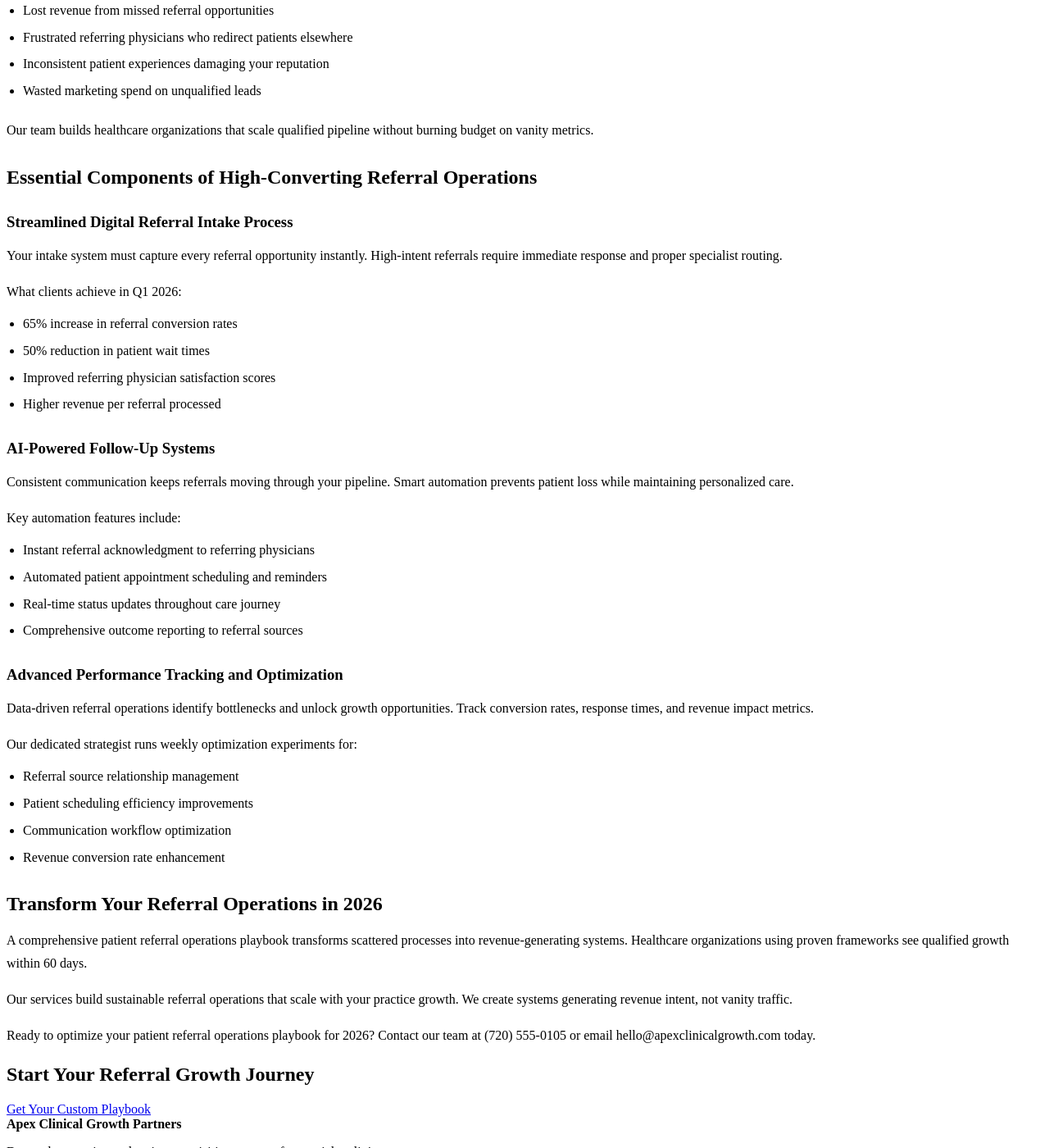
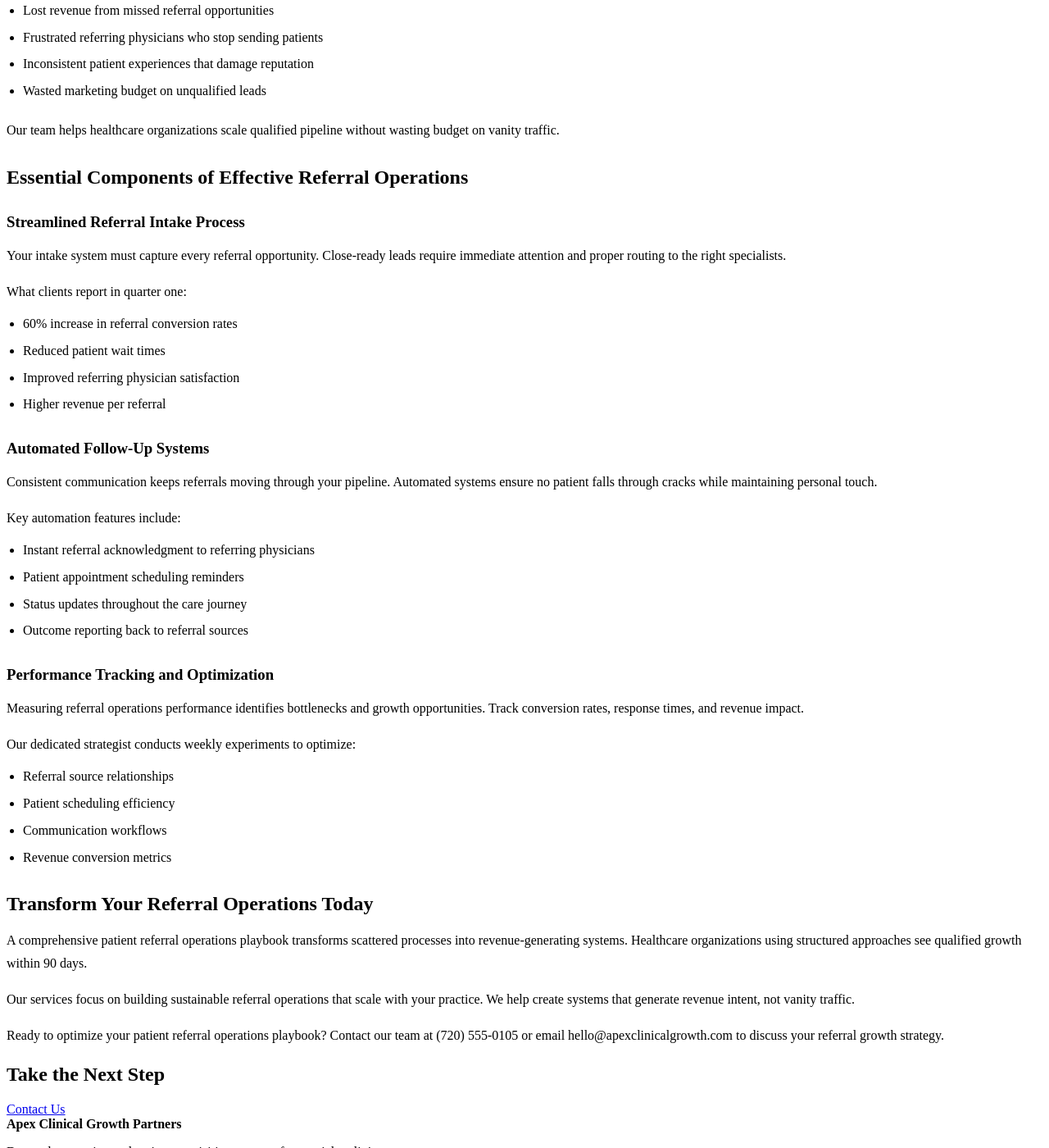
Before and after one commit to prjctlphbt/orbitr-canary-angular-20260228, a Jekyll site: the page angular-referral-ops-playbook-20260228142149.html, which Jekyll copies as it is, in a window 1280 px wide and 1400 px high, scrolled down 361 px. Shown: the whole window at 82% size. Built offline with Jekyll 4.4.1, drawn with Linux system fonts in a browser that asks for light colours; some of the changed text lies outside the part shown.

Commit message:
Rollback: Revert changes to angular-referral-ops-playbook-20260228142149.html

```diff
--- a/angular-referral-ops-playbook-20260228142149.html
+++ b/angular-referral-ops-playbook-20260228142149.html
@@ -4,8 +4,8 @@
 <head>
 <meta charset="utf-8"/>
 <meta content="width=device-width, initial-scale=1.0" name="viewport"/>
-<meta content="Master patient referral operations with our proven 2026 playbook. Boost conversion rates by 60%, streamline workflows, and accelerate healthcare growth today." name="description"/>
-<title>Patient Referral Operations Playbook 2026 - Healthcare Growth</title>
+<meta content="Streamline patient referrals with our comprehensive operations playbook. Optimize workflows, boost growth, and improve patient outcomes. Get started today." name="description"/>
+<title>Patient Referral Operations Playbook - Healthcare Growth</title>
 <style>
 
 
@@ -95,69 +95,69 @@
 <a href="/services/">Services</a>
 <a href="/blog/insights/">Insights</a>
 <a href="/contact/">Contact</a>
-<a class="cta" href="/contact/">Book Strategy Call</a>
+<a class="cta" href="/contact/">Book Intro Call</a>
 </nav>
 </div>
 </header>
 <main class="page-main">
 <section class="page-hero landing-hero">
 <div class="container">
-<h1>Patient Referral Operations Playbook 2026 - Healthcare Growth</h1>
-<a class="cta" href="/services/">Get Your Playbook</a>
+<h1>Patient Referral Operations Playbook - Healthcare Growth</h1>
+<a class="cta" href="/services/">Contact Us</a>
 </div>
 </section>
 <section class="landing-content">
 <div class="container orbitr-generated-content">
-<h1>Patient Referral Operations Playbook 2026 - Healthcare Growth</h1>
-<p>Your patient referral operations playbook determines practice success in 2026. Healthcare organizations lose 45% of referrals due to outdated processes and poor follow-up systems.</p>
-<p>Apex Clinical Growth Partners serving Denver, CO creates systematic approaches that convert referral opportunities into measurable revenue growth.</p>
-<h2>Why Your Patient Referral Operations Playbook Drives Growth</h2>
-<p>Referral operations directly impact your 2026 revenue goals. Without a structured patient referral operations playbook, practices experience:</p>
+<h1>Patient Referral Operations Playbook - Healthcare Growth</h1>
+<p>Your patient referral operations playbook determines whether your practice grows or stagnates. Most healthcare organizations lose 40% of referrals due to broken processes and missed follow-ups.</p>
+<p>Orbitr Canary Angular 20260228 serving the Denver, CO community specializes in creating systematic approaches that convert referral intent into revenue growth.</p>
+<h2>Why Your Patient Referral Operations Playbook Matters</h2>
+<p>Referral operations directly impact your bottom line. Without a structured patient referral operations playbook, practices experience:</p>
 <ul>
 <li>Lost revenue from missed referral opportunities</li>
-<li>Frustrated referring physicians who redirect patients elsewhere</li>
-<li>Inconsistent patient experiences damaging your reputation</li>
-<li>Wasted marketing spend on unqualified leads</li>
+<li>Frustrated referring physicians who stop sending patients</li>
+<li>Inconsistent patient experiences that damage reputation</li>
+<li>Wasted marketing budget on unqualified leads</li>
 </ul>
-<p>Our team builds healthcare organizations that scale qualified pipeline without burning budget on vanity metrics.</p>
-<h2>Essential Components of High-Converting Referral Operations</h2>
-<h3>Streamlined Digital Referral Intake Process</h3>
-<p>Your intake system must capture every referral opportunity instantly. High-intent referrals require immediate response and proper specialist routing.</p>
-<p>What clients achieve in Q1 2026:
+<p>Our team helps healthcare organizations scale qualified pipeline without wasting budget on vanity traffic.</p>
+<h2>Essential Components of Effective Referral Operations</h2>
+<h3>Streamlined Referral Intake Process</h3>
+<p>Your intake system must capture every referral opportunity. Close-ready leads require immediate attention and proper routing to the right specialists.</p>
+<p>What clients report in quarter one:
 <ul>
-<li>65% increase in referral conversion rates</li>
-<li>50% reduction in patient wait times</li>
-<li>Improved referring physician satisfaction scores</li>
-<li>Higher revenue per referral processed</li>
+<li>60% increase in referral conversion rates</li>
+<li>Reduced patient wait times</li>
+<li>Improved referring physician satisfaction</li>
+<li>Higher revenue per referral</li>
 </ul></p>
-<h3>AI-Powered Follow-Up Systems</h3>
-<p>Consistent communication keeps referrals moving through your pipeline. Smart automation prevents patient loss while maintaining personalized care.</p>
+<h3>Automated Follow-Up Systems</h3>
+<p>Consistent communication keeps referrals moving through your pipeline. Automated systems ensure no patient falls through cracks while maintaining personal touch.</p>
 <p>Key automation features include:
 <ul>
 <li>Instant referral acknowledgment to referring physicians</li>
-<li>Automated patient appointment scheduling and reminders</li>
-<li>Real-time status updates throughout care journey</li>
-<li>Comprehensive outcome reporting to referral sources</li>
+<li>Patient appointment scheduling reminders</li>
+<li>Status updates throughout the care journey</li>
+<li>Outcome reporting back to referral sources</li>
 </ul></p>
-<h3>Advanced Performance Tracking and Optimization</h3>
-<p>Data-driven referral operations identify bottlenecks and unlock growth opportunities. Track conversion rates, response times, and revenue impact metrics.</p>
-<p>Our dedicated strategist runs weekly optimization experiments for:
+<h3>Performance Tracking and Optimization</h3>
+<p>Measuring referral operations performance identifies bottlenecks and growth opportunities. Track conversion rates, response times, and revenue impact.</p>
+<p>Our dedicated strategist conducts weekly experiments to optimize:
 <ul>
-<li>Referral source relationship management</li>
-<li>Patient scheduling efficiency improvements</li>
-<li>Communication workflow optimization</li>
-<li>Revenue conversion rate enhancement</li>
+<li>Referral source relationships</li>
+<li>Patient scheduling efficiency</li>
+<li>Communication workflows</li>
+<li>Revenue conversion metrics</li>
 </ul></p>
-<h2>Transform Your Referral Operations in 2026</h2>
-<p>A comprehensive patient referral operations playbook transforms scattered processes into revenue-generating systems. Healthcare organizations using proven frameworks see qualified growth within 60 days.</p>
-<p>Our services build sustainable referral operations that scale with your practice growth. We create systems generating revenue intent, not vanity traffic.</p>
-<p>Ready to optimize your patient referral operations playbook for 2026? Contact our team at (720) 555-0105 or email hello@apexclinicalgrowth.com today.</p>
+<h2>Transform Your Referral Operations Today</h2>
+<p>A comprehensive patient referral operations playbook transforms scattered processes into revenue-generating systems. Healthcare organizations using structured approaches see qualified growth within 90 days.</p>
+<p>Our services focus on building sustainable referral operations that scale with your practice. We help create systems that generate revenue intent, not vanity traffic.</p>
+<p>Ready to optimize your patient referral operations playbook? Contact our team at (720) 555-0105 or email hello@apexclinicalgrowth.com to discuss your referral growth strategy.</p>
 </div>
 </section>
 <section class="landing-cta">
 <div class="container">
-<h2>Start Your Referral Growth Journey</h2>
-<a class="cta" href="/services/">Get Your Custom Playbook</a>
+<h2>Take the Next Step</h2>
+<a class="cta" href="/services/">Contact Us</a>
 </div>
 </section>
 </main>
```
